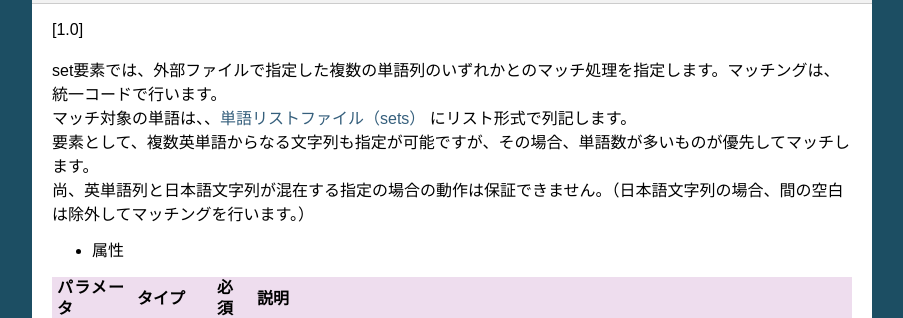
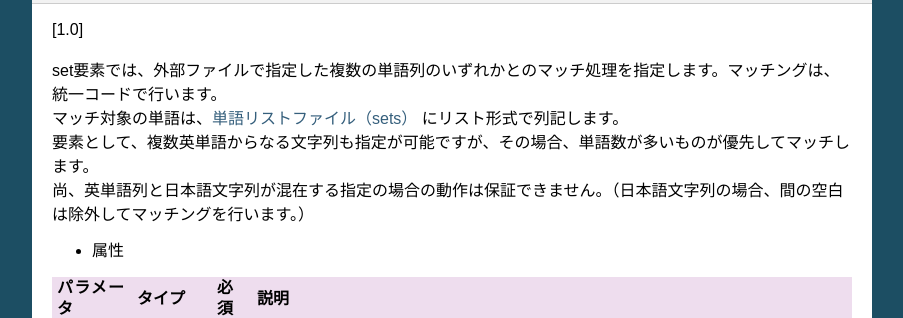
Before and after one commit to cotobadesign/cotoba-agent-oss-docs-ja, a Sphinx documentation site: the page built from source/rst/Pattern_Tags.rst, in a window 1280 px wide and 900 px high, scrolled down 6605 px. Shown: the part 150-468 px from the top of the window, without its empty margins (198-1101 px from the left). Built offline with Sphinx 7.4.7, drawn with Linux system fonts in a browser that asks for light colours.

Commit message:
typo fix

```diff
--- a/source/rst/Pattern_Tags.rst
+++ b/source/rst/Pattern_Tags.rst
@@ -409,7 +409,7 @@ set
 [1.0]
 
 | set要素では、外部ファイルで指定した複数の単語列のいずれかとのマッチ処理を指定します。マッチングは、統一コードで行います。
-| マッチ対象の単語は、、:ref:`単語リストファイル（sets）<storage_file_sets>` にリスト形式で列記します。
+| マッチ対象の単語は、:ref:`単語リストファイル（sets）<storage_file_sets>` にリスト形式で列記します。
 | 要素として、複数英単語からなる文字列も指定が可能ですが、その場合、単語数が多いものが優先してマッチします。
 | 尚、英単語列と日本語文字列が混在する指定の場合の動作は保証できません。（日本語文字列の場合、間の空白は除外してマッチングを行います。）
 
```
